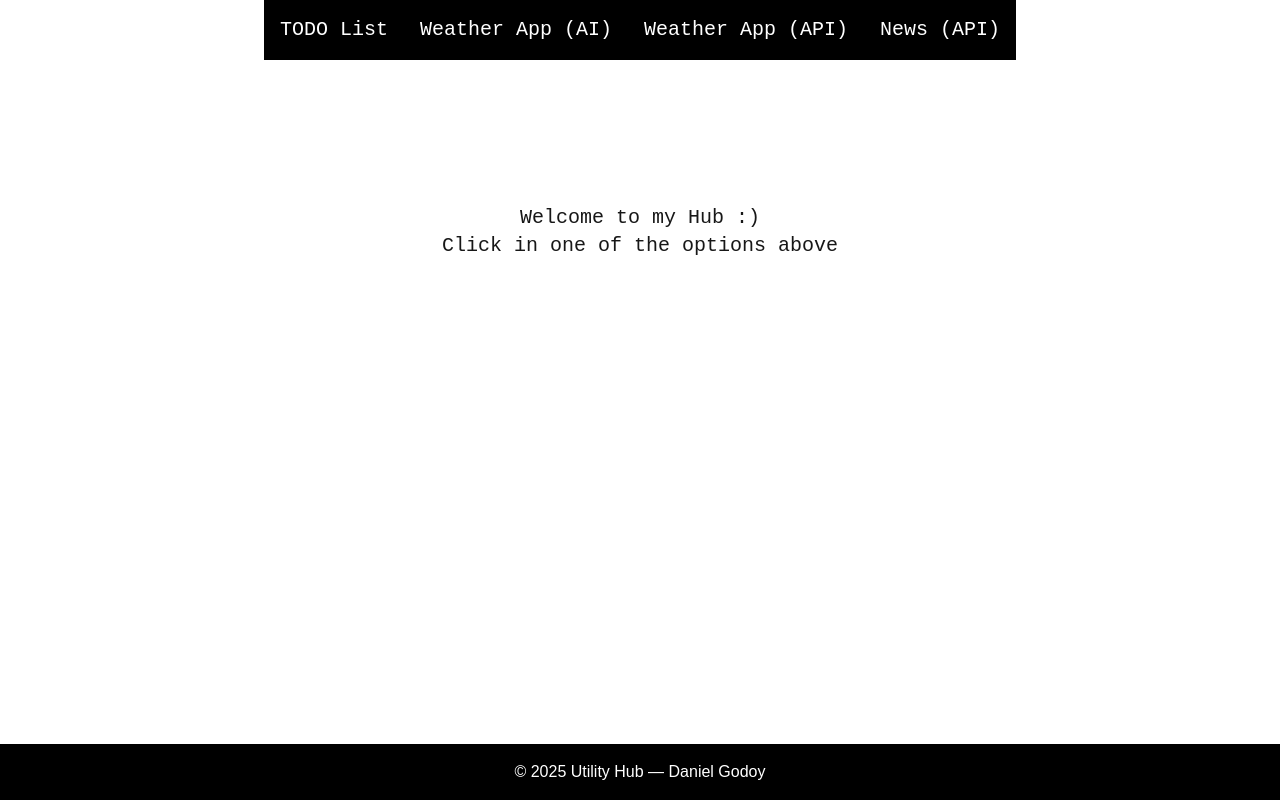
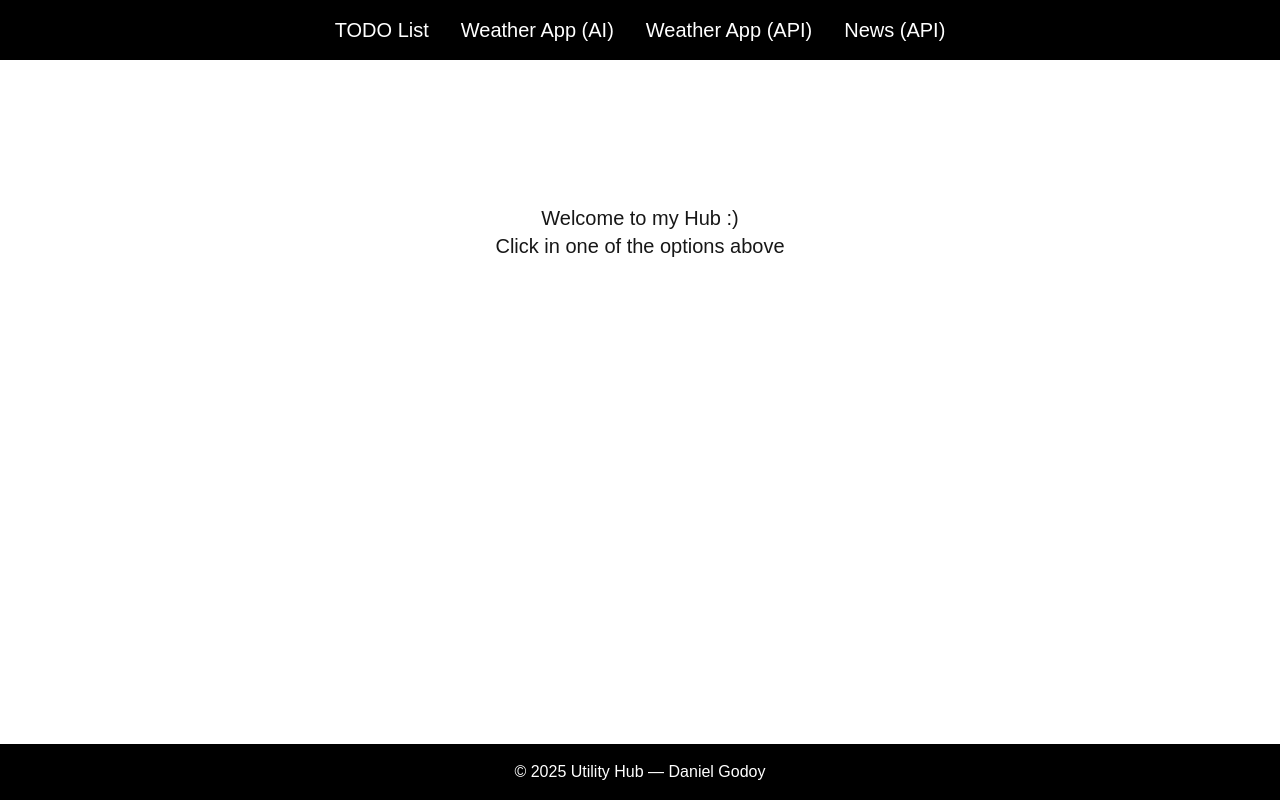
Before and after one commit to DanielGodoyGalindo/todo_app, a Next.js app: page / in a window 1280 px wide. Built offline with nearby package versions, Linux system fonts and the light colour scheme.

Commit message:
feat: backButton created

```diff
--- a/app/page.tsx
+++ b/app/page.tsx
@@ -4,13 +4,15 @@ export default function Main() {
     const liStyle = "flex items-center justify-center";
 
     return (
-        <div className="font-mono text-xl">
-            <ul className="flex items-center justify-center">
-                <li className={liStyle}><a href="./todo" className={linkStyle}>TODO List</a></li>
-                <li className={liStyle}><a href="./weather" className={linkStyle}>Weather App (AI)</a></li>
-                <li className={liStyle}><a href="./weatherApi" className={linkStyle}>Weather App (API)</a></li>
-                <li className={liStyle}><a href="./news" className={linkStyle}>News (API)</a></li>
-            </ul>
+        <div className="text-xl">
+            <div id="navigation_bar">
+                <ul className="flex items-center justify-center bg-black">
+                    <li className={liStyle}><a href="./todo" className={linkStyle}>TODO List</a></li>
+                    <li className={liStyle}><a href="./weather" className={linkStyle}>Weather App (AI)</a></li>
+                    <li className={liStyle}><a href="./weatherApi" className={linkStyle}>Weather App (API)</a></li>
+                    <li className={liStyle}><a href="./news" className={linkStyle}>News (API)</a></li>
+                </ul>
+            </div>
             <h1 className="text-center mt-36">Welcome to my Hub :)</h1>
             <h1 className="text-center">Click in one of the options above</h1>
         </div>
--- a/app/todo/page.tsx
+++ b/app/todo/page.tsx
@@ -4,6 +4,7 @@
 import { useEffect, useState } from "react"
 import Task, { TaskInterface } from "./components/Task" // Task → default export → no curly braces // TaskInterface → named export → must use curly braces {}
 import DeleteTaskButton from "./components/DeleteTaskButton";
+import BackButton from "../components/backButton";
 
 export default function TodoMain() {
 
@@ -57,6 +58,7 @@ export default function TodoMain() {
 
     return (
         <div className="h-auto flex flex-col justify-between bg-amber-50">
+            <BackButton/>
             <main className="w-lg mx-auto min-h-[calc(100vh-4rem)]">
                 <h1 className="text-3xl font-bold text-amber-600 tracking-tight drop-shadow-sm mb-4 ml-6 mt-6">TODO list</h1>
                 <div className="flex gap-3 w-auto m-6">
--- a/app/weather/page.tsx
+++ b/app/weather/page.tsx
@@ -1,6 +1,7 @@
 "use client"
 
 import { useState } from "react";
+import BackButton from "../components/backButton";
 
 type WeatherData = {
     summary: string;
@@ -35,16 +36,17 @@ export default function Weather() {
 
     return (
         <div>
+            <BackButton />
             <div id="header_input_button" className="flex flex-col max-w-xl mx-auto text-center mt-6">
                 <h1 className="text-blue-500 text-5xl mb-6 font-mono">Weather App</h1>
                 <p className="mb-6">Enter the city to check today's weather:</p>
                 <div id="input_button" className="flex justify-center items-center gap-2">
                     {weather?.country_code && !loading ? (
-                    <img
-                        src={`https://flagcdn.com/24x18/${weather?.country_code.toLowerCase()}.png`}
-                        alt={weather?.country_code}
-                        className="inline-block w-6 h-4 rounded-sm"
-                    /> ) : ("")}
+                        <img
+                            src={`https://flagcdn.com/24x18/${weather?.country_code.toLowerCase()}.png`}
+                            alt={weather?.country_code}
+                            className="inline-block w-6 h-4 rounded-sm"
+                        />) : ("")}
                     <input type="text" placeholder="Enter city's name..." className="border-2 rounded-md p-1" onChange={e => { setCityName(e.target.value) }} minLength={2} />
                     <button className="bg-blue-500 text-white p-1 w-12 border-blue-800 border-2 rounded-md cursor-pointer" onClick={handleClick}>Go!</button>
                 </div>
--- a/app/weatherApi/page.tsx
+++ b/app/weatherApi/page.tsx
@@ -1,6 +1,7 @@
 "use client"
 
 import { useState } from "react";
+import BackButton from "../components/backButton";
 
 interface ForecastDay {
     day: string;
@@ -46,7 +47,8 @@ export default function WeatherApi() {
 
 
     return (
-        <div className="p-6">
+        <div className="pb-6">
+            <BackButton/>
             <h1 className="text-center mb-6 text-emerald-600 text-4xl">Weather App</h1>
             <div id="input_button" className="flex gap-2 mb-6 justify-center">
                 <input
```
